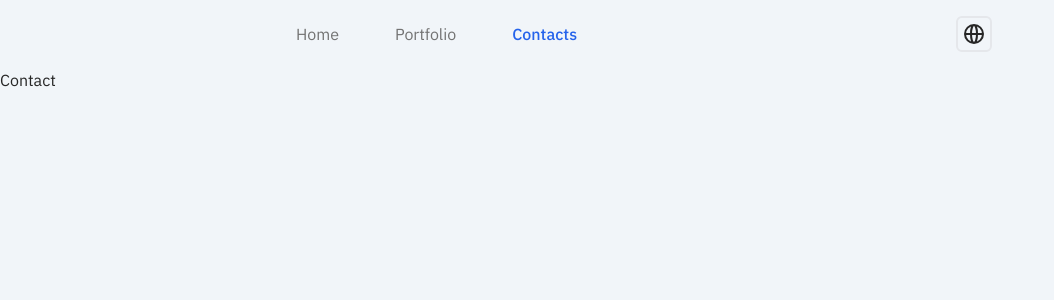
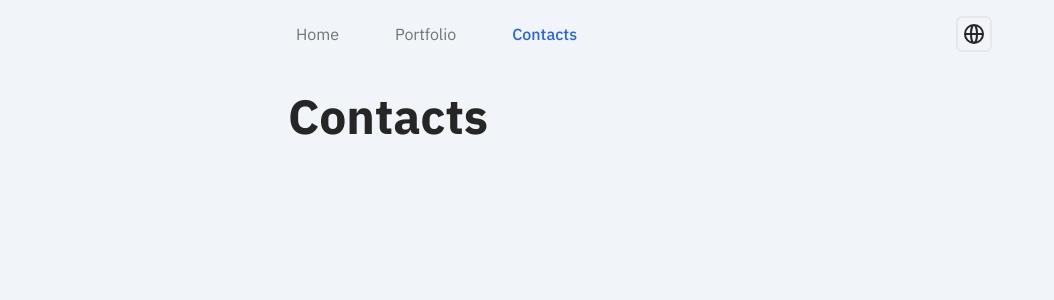
Before and after one commit to qhungg289/personal-site-qhungg289, a Next.js app: page /contacts in a window 1280 px wide. Shown: the top 300 px of the page, without its empty margins (0-1054 px from the left). Built offline with nearby package versions, Linux system fonts and the light colour scheme.

Commit message:
Update /contacts route

```diff
--- a/pages/contacts/index.js
+++ b/pages/contacts/index.js
@@ -1,5 +1,7 @@
 import Head from "next/head";
 import Nav from "../../components/nav/Nav";
+import Container from "../../components/layout/Container";
+import MainHeader from "../../components/typography/MainHeader";
 
 export default function Contacts() {
 	return (
@@ -11,7 +13,9 @@ export default function Contacts() {
 			</Head>
 
 			<Nav />
-			<h1>Contact</h1>
+			<Container>
+				<MainHeader>Contacts</MainHeader>
+			</Container>
 		</>
 	);
 }
```
